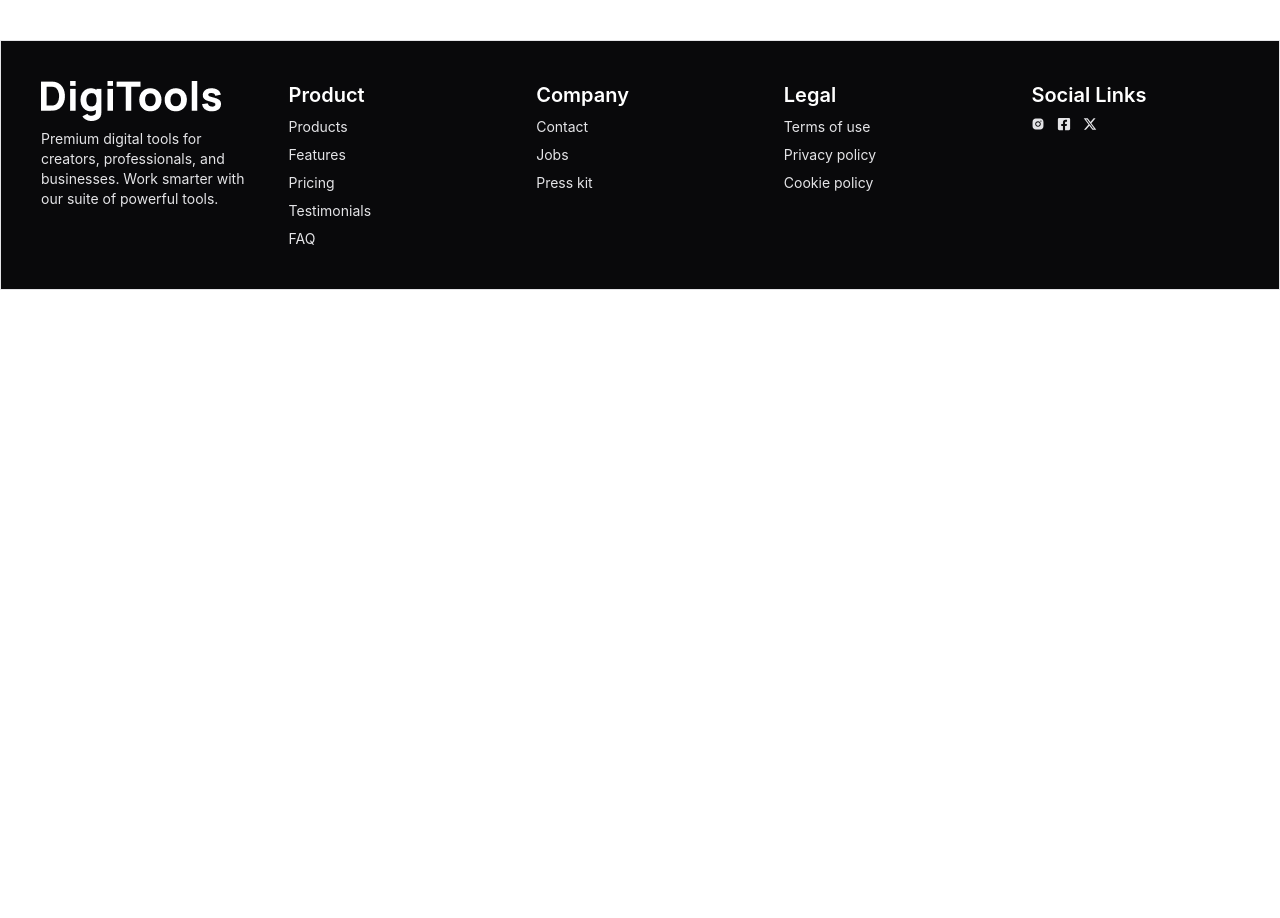
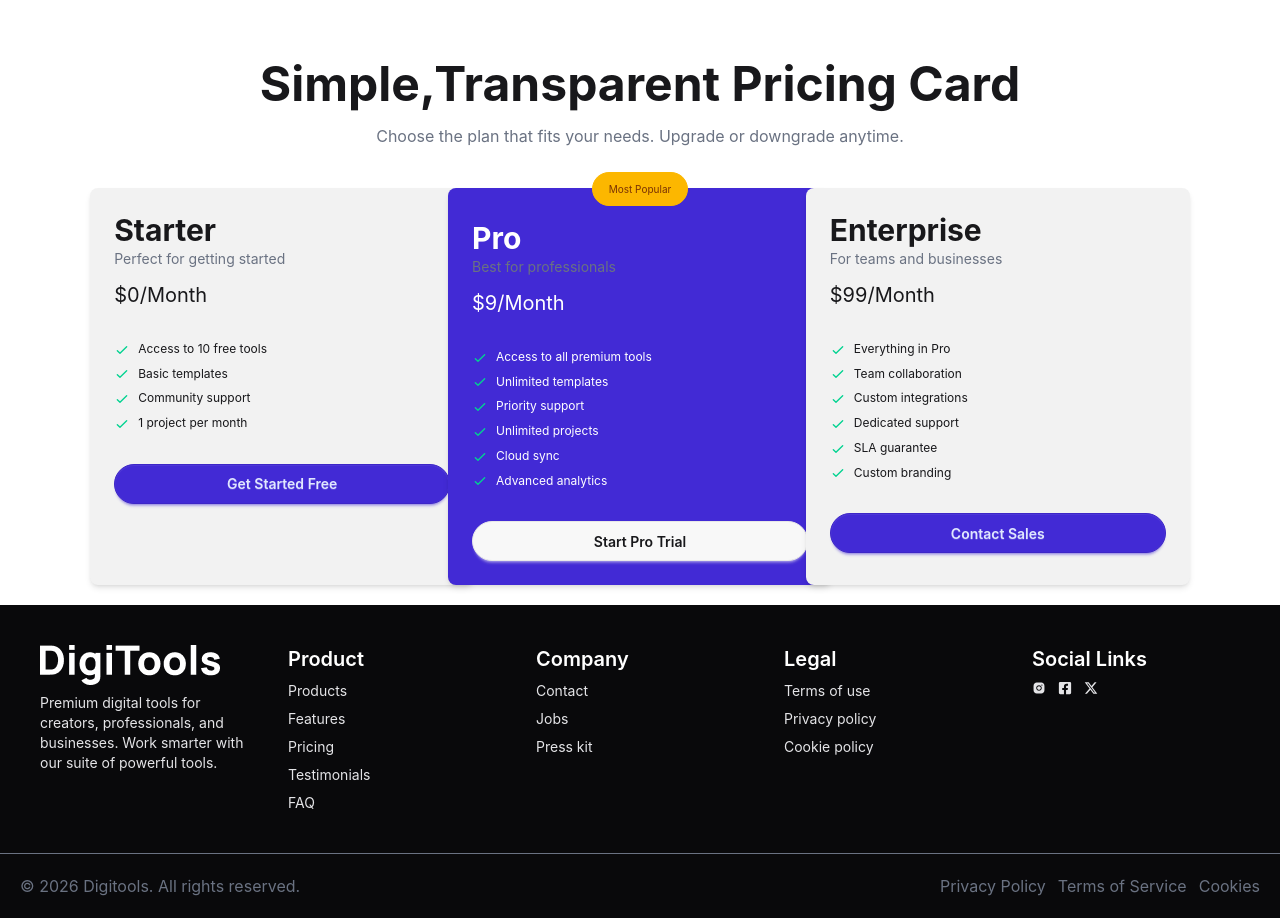
Before and after one commit to devmishu/tool-verse, a React (Vite) app: page / in a window 1280 px wide. Shown: the part 760-1678 px from the top of the page. Before the commit the page ends 1050 px from the top, so only its background shows below. Built offline with nearby package versions, Linux system fonts and the light colour scheme.

Commit message:
compliet transparent pricing card

```diff
--- /dev/null
+++ b/public/transparentPricingData.json
@@ -0,0 +1,51 @@
+[
+  {
+    "id": 1,
+    "planName": "Starter",
+    "tagline": "Perfect for getting started",
+    "price": 0,
+    "billingCycle": "Month",
+    "features": [
+      "Access to 10 free tools",
+      "Basic templates",
+      "Community support",
+      "1 project per month"
+    ],
+    "buttonText": "Get Started Free",
+    "isPopular": false
+  },
+  {
+    "id": 2,
+    "planName": "Pro",
+    "tagline": "Best for professionals",
+    "price": 9,
+    "billingCycle": "Month",
+    "features": [
+      "Access to all premium tools",
+      "Unlimited templates",
+      "Priority support",
+      "Unlimited projects",
+      "Cloud sync",
+      "Advanced analytics"
+    ],
+    "buttonText": "Start Pro Trial",
+    "isPopular": true
+  },
+  {
+    "id": 3,
+    "planName": "Enterprise",
+    "tagline": "For teams and businesses",
+    "price": 99,
+    "billingCycle": "Month",
+    "features": [
+      "Everything in Pro",
+      "Team collaboration",
+      "Custom integrations",
+      "Dedicated support",
+      "SLA guarantee",
+      "Custom branding"
+    ],
+    "buttonText": "Contact Sales",
+    "isPopular": false
+  }
+]
--- a/src/App.jsx
+++ b/src/App.jsx
@@ -1,5 +1,6 @@
 import Footer from "./components/Footer/Footer"
 import Header from "./components/Header/Header"
+import Main from "./components/Main/Main";
 
 const navList = ['Products', 'Features', 'Pricing', 'Testimonials', 'FAQ'];
 
@@ -8,6 +9,7 @@ function App() {
   return (
     <>
       <Header navList={navList} />
+      <Main />
       <Footer navList={navList} />
     </>
   )
--- a/src/components/Footer/Footer.jsx
+++ b/src/components/Footer/Footer.jsx
@@ -6,14 +6,14 @@ import { FaXTwitter } from 'react-icons/fa6';
 const Footer = ({ navList }) => {
     return (
         <footer className='bg-neutral'>
-            <div className="footer grid md:grid-cols-3 lg:grid-cols-5 gap-10 text-neutral-content p-10 container mx-auto border">
+            <div className="footer grid md:grid-cols-3 lg:grid-cols-5 gap-10 text-neutral-content p-10 container mx-auto border-b border-gray-500">
                 <div>
                     <img src={footerLogo} alt="" />
                     <p className='max-w-70'>Premium digital tools for creators, professionals, and businesses. Work smarter with our suite of powerful tools.</p>
                 </div>
                 <nav>
                     <h6 className="font-semibold text-xl text-white">Product</h6>
-                    {navList.map(item => <a className="link link-hover">{item}</a>)}
+                    {navList.map((item, index) => <a key={index} className="link link-hover">{item}</a>)}
                 </nav>
                 <nav>
                     <h6 className="font-semibold text-xl text-white">Company</h6>
@@ -37,6 +37,14 @@ const Footer = ({ navList }) => {
                     </div>
                 </nav>
             </div>
+            <div className='flex justify-between container mx-auto p-5 '>
+                <p className='text-gray-500'>© 2026 Digitools. All rights reserved.</p>
+                <div className='flex gap-3 text-gray-500 '>
+                    <p>Privacy Policy</p>
+                    <p>Terms of Service </p>
+                    <p>Cookies</p>
+                </div>
+            </div>
         </footer>
     );
 };
--- a/src/components/Header/Header.jsx
+++ b/src/components/Header/Header.jsx
@@ -1,4 +1,4 @@
-import NavBar from "../Header/NabBar/NavBar";
+import NavBar from "../Header/NavBar/NavBar";
 import Hero from "./Hero/Hero";
 
 const Header = ({navList}) => {
--- a/src/components/Header/NabBar/NavBar.jsx
+++ b/src/components/Header/NavBar/NavBar.jsx
@@ -3,7 +3,7 @@ import Logo from '../../../assets/logo.png'
 import NavMenu from './NavMenu';
 import { ShoppingCart } from 'lucide-react';
 
-const NavBar = ({navList}) => {
+const NavBar = ({ navList }) => {
     return (
         <div className="bg-base-100 shadow-md flex sticky top-0 z-50">
             <div className='navbar  container mx-auto p-5'>
@@ -14,7 +14,7 @@ const NavBar = ({navList}) => {
                         </div>
                         <ul
                             className="menu menu-sm dropdown-content bg-base-100 rounded-box z-1 mt-3 w-52 p-2 shadow">
-                            {navList.map(item => <NavMenu item={item} />)}
+                            {navList.map((item, index) => <NavMenu key={index} item={item} index={index} />)}
 
                         </ul>
                     </div>
--- /dev/null
+++ b/src/components/Main/Main.jsx
@@ -0,0 +1,21 @@
+
+import { Suspense } from 'react';
+import TransparentPricing from './TransparentPricing/TransparentPricing';
+
+const fetchTransparentPricing = async () => {
+    const res = await fetch('/public/transparentPricingData.json')
+    return res.json();
+}
+
+const Main = () => {
+    const transparentPricingPromice = fetchTransparentPricing();
+    return (
+        <div>
+            <Suspense fallback="Loading">
+                <TransparentPricing transparentPricingPromice={transparentPricingPromice} />
+            </Suspense>
+        </div>
+    );
+};
+
+export default Main;
--- /dev/null
+++ b/src/components/Main/TransparentPricing/PricingCard.jsx
@@ -0,0 +1,35 @@
+
+const PricingCard = ({ planName, tagline, price, billingCycle, features, buttonText, isPopular }) => {
+    return (
+        <div className={`card w-96 ${isPopular ? 'bg-primary text-white' : 'bg-[#F2F2F2]'} shadow-md`}>
+            <div className="card-body relative ">
+                {isPopular && <div className="flex flex-col items-center ">
+                    <span className="text-center badge badge-xs badge-warning absolute -top-4  p-4 rounded-full">Most Popular</span>
+                </div>}
+
+                <div className="flex flex-col justify-between">
+                    <h2 className="text-3xl font-bold">{planName}</h2>
+                    <p className="text-gray-500">{tagline}</p>
+                    <span className="text-xl mt-3 ">${price}/{billingCycle}</span>
+                </div>
+                <div>
+                    <ul className="mt-6 flex flex-col gap-2 text-xs">
+
+                        {
+                            features.map((feature, index) => <li key={index}>
+                                <svg xmlns="http://www.w3.org/2000/svg" className="size-4 me-2 inline-block text-success" fill="none" viewBox="0 0 24 24" stroke="currentColor"><path strokeLinecap="round" strokeLinejoin="round" strokeWidth="2" d="M5 13l4 4L19 7" /></svg>
+                                <span>{feature}</span>
+                            </li>)
+                        }
+                    </ul>
+                </div>
+
+                <div className="mt-6">
+                    <button className={` ${isPopular ? 'btn' : 'btn btn-primary'}  btn-block rounded-full`}>{buttonText}</button>
+                </div>
+            </div>
+        </div>
+    );
+};
+
+export default PricingCard;
--- /dev/null
+++ b/src/components/Main/TransparentPricing/TransparentPricing.jsx
@@ -0,0 +1,32 @@
+import { use } from "react";
+import PricingCard from "./PricingCard";
+
+const TransparentPricing = ({ transparentPricingPromice }) => {
+    const transparentPricingData = use(transparentPricingPromice);
+    console.log(transparentPricingData);
+    return (
+        <div className="container mx-auto p-5 space-y-10">
+            <div className="flex gap-4 flex-col  justify-center items-center">
+                <h2 className="text-center text-4xl md:text-5xl font-bold">Simple,Transparent Pricing Card</h2>
+                <p className="text-center text-gray-500 ">Choose the plan that fits your needs. Upgrade or downgrade anytime.</p>
+            </div>
+            <div className="w-10/12 mx-auto  grid gap-10 lg:grid-cols-2 xl:grid-cols-3 justify-items-center">
+                {
+                    transparentPricingData.map(item => <PricingCard
+                        key={item.id}
+                        planName={item.planName}
+                        tagline={item.tagline}
+                        price={item.price}
+                        billingCycle={item.billingCycle}
+                        features={item.features}
+                        buttonText={item.buttonText}
+                        isPopular={item.isPopular}
+
+                    />)
+                }
+            </div>
+        </div>
+    );
+};
+
+export default TransparentPricing;
```
Also changed, not shown: src/components/Header/NavBar/NavMenu.jsx (renamed from src/components/Header/NabBar/NavMenu.jsx).
